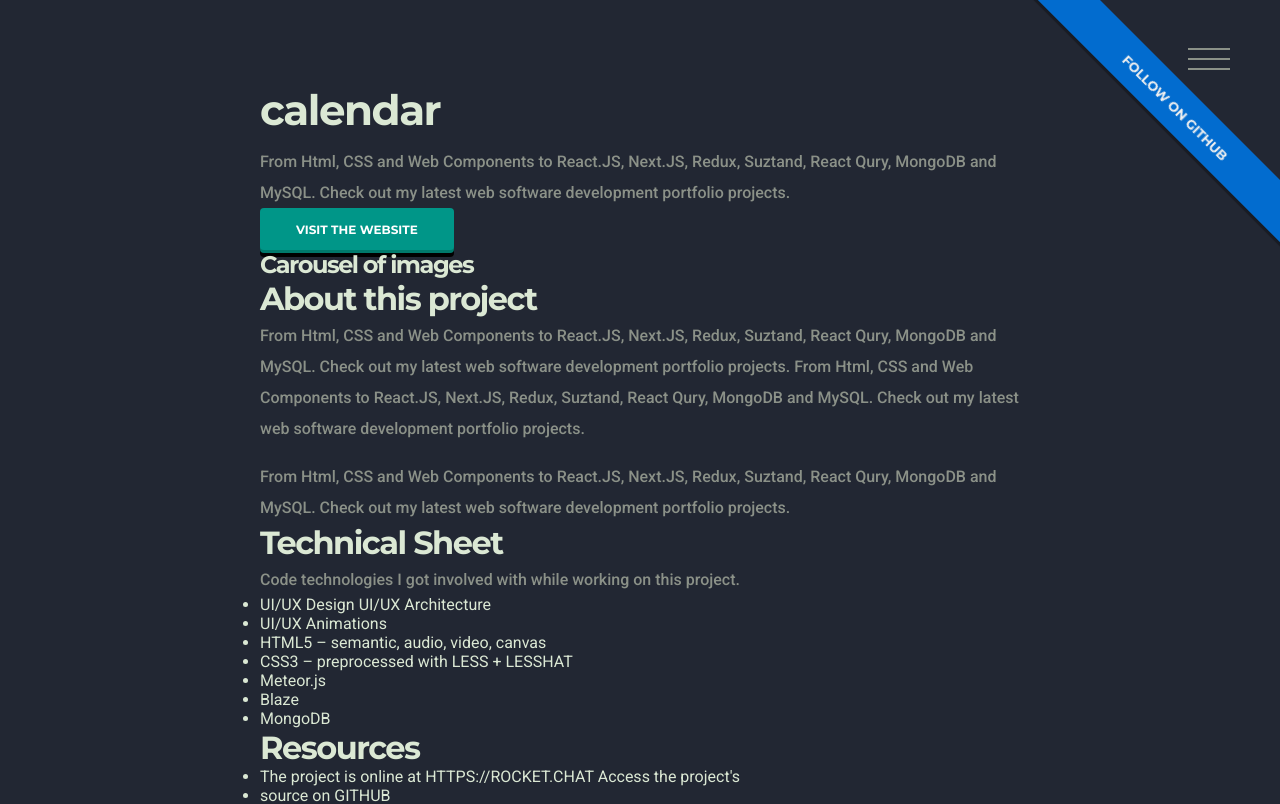
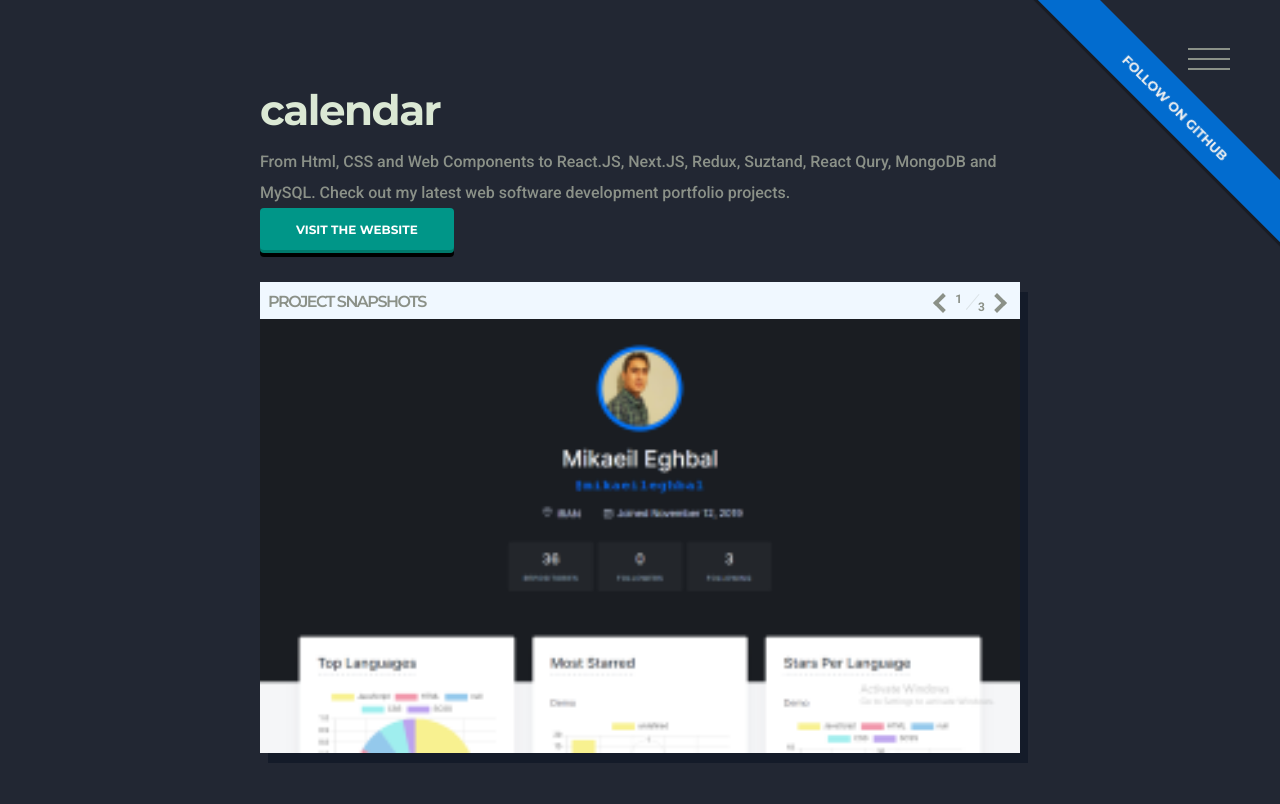
Before and after one commit to mikaeileghbal/react-portfolio, a React (Create React App) app: page /portfolio/calendar in a window 1280 px wide. Shown: the top 804 px of the page. Built offline with nearby package versions, Linux system fonts and the light colour scheme.

Commit message:
Add Carousel component to project detail page

```diff
--- /dev/null
+++ b/src/components/Carousel/Carousel.js
@@ -0,0 +1,100 @@
+import React, { useState } from "react";
+import { useEffect } from "react";
+import "./Carousel.scss";
+
+export default function Carousel({ items, groupSize, render, header }) {
+  const [currentIndex, setCurrentIndex] = useState(0);
+  const groupCount = Math.ceil(items.length / groupSize);
+
+  const groupItems = (items, groupSize) => {
+    console.log(groupSize, items);
+    let rows = items
+      .map(function (item) {
+        return render(item);
+      })
+      .reduce((r, element, index) => {
+        index % groupSize === 0 && r.push([]);
+        r[r.length - 1].push(element);
+        return r;
+      }, [])
+      .map((row) => <div className="carousel-group">{row}</div>);
+
+    return rows;
+  };
+
+  const groupedItems = groupItems(items, groupSize);
+
+  const handlePrev = () => {
+    if (currentIndex === 0) {
+      setCurrentIndex(items.length / groupSize - 1);
+    } else {
+      setCurrentIndex((state) => state - 1);
+    }
+  };
+
+  const handleNext = () => {
+    if (currentIndex === items.length / groupSize - 1) {
+      setCurrentIndex(0);
+    } else {
+      setCurrentIndex((state) => state + 1);
+    }
+  };
+
+  useEffect(() => {
+    // let interval = setInterval(() => {
+    //   console.log(currentIndex);
+    //   if (Number(currentIndex) === items.length - 1) {
+    //     setCurrentIndex(0);
+    //   } else {
+    //     setCurrentIndex((currentIndex) => currentIndex + 1);
+    //   }
+    // }, 3000);
+    // return () => clearInterval(interval);
+  });
+
+  return (
+    <div className="carousel">
+      <div className="carousel__header">
+        <h2 className="carousel__header__title">{header}</h2>
+        <CarouselAction
+          handleNext={handleNext}
+          handlePrev={handlePrev}
+          currentIndex={currentIndex}
+          length={items.length / groupSize}
+        />
+      </div>{" "}
+      <div className="carousel-container">
+        <div
+          className="inner"
+          style={{
+            transform: `translateX(-${currentIndex * (100 / groupCount)}%)`,
+            width: `calc(100% * ${groupCount})`,
+            gridTemplateColumns: `repeat(${groupCount},1fr)`,
+          }}
+        >
+          {groupedItems.map((item) => item)}
+        </div>
+      </div>
+    </div>
+  );
+}
+
+function CarouselAction({ handlePrev, handleNext, currentIndex, length }) {
+  return (
+    <div className="buttons__wrap">
+      <button
+        className="button__previous"
+        type="button"
+        onClick={handlePrev}
+      ></button>
+      <span className="number">{currentIndex + 1}</span>
+      <span className="divide"></span>
+      <span className="length">{length}</span>
+      <button
+        className="button__next"
+        type="button"
+        onClick={handleNext}
+      ></button>
+    </div>
+  );
+}
--- /dev/null
+++ b/src/components/Carousel/Carousel.scss
@@ -0,0 +1,102 @@
+.carousel {
+  padding: 10px 0 0;
+  margin-top: 20px;
+  position: relative;
+  width: 100%;
+  height: 100%;
+  background-color: aliceblue;
+}
+.carousel__header {
+  display: flex;
+  align-items: center;
+  justify-content: space-between;
+  padding: 0 0.5em 0.5em;
+}
+.carousel__header__title {
+  font-size: 16px;
+  font-weight: 600;
+  text-transform: uppercase;
+  color: #8b9188;
+}
+.carousel-container {
+  margin: 0 0;
+  overflow: hidden;
+  position: relative;
+
+  .inner {
+    display: grid;
+    transition: 0.6s;
+    margin: 0;
+  }
+
+  .carousel-group {
+    width: 100%;
+    display: grid;
+    column-gap: 10px;
+    grid-auto-flow: column;
+
+    margin: 0;
+
+    img {
+      width: 100%;
+      height: 100%;
+      object-fit: cover;
+    }
+  }
+}
+.buttons__wrap {
+  margin-right: 0.5em;
+  margin-top: -0.5em;
+  .button__previous,
+  .button__next {
+    border: none;
+    width: 14px;
+    height: 14px;
+    background-color: transparent;
+    border-bottom: 4px solid #8b9188;
+    border-right: 4px solid #8b9188;
+    cursor: pointer;
+    transition: 0.3s;
+  }
+  .button__previous {
+    transform: rotate(135deg);
+    margin-right: 8px;
+
+    &:hover {
+      transform: rotate(135deg) translate(2px, 2px);
+    }
+  }
+  .button__next {
+    transform: rotate(-45deg);
+    margin-left: 8px;
+
+    &:hover {
+      transform: rotate(-45deg) translate(2px, 2px);
+    }
+  }
+  > span {
+    font-size: 12px;
+    color: #8b9188;
+    font-weight: 600;
+  }
+  .number,
+  .length {
+    display: inline-block;
+  }
+  .number {
+    transform: translate(-3px, -3px);
+  }
+  .length {
+    transform: translate(3px, 5px);
+  }
+}
+.divide {
+  display: inline-block;
+  width: 20px;
+  height: 20px;
+  border-bottom: 1px solid #8b9188;
+  transform: rotate(-50deg);
+  margin-left: -10px;
+  padding: 10px;
+  opacity: 0.2;
+}
--- a/src/components/index.js
+++ b/src/components/index.js
@@ -5,6 +5,7 @@ import Next, { Previous } from "./Next";
 import AnimatedLetters from "./AnimatedLetter/AnimatedLetters";
 import Menu from "./Menu";
 import Ribbon from "./Ribbon";
+import Carousel from "./Carousel/Carousel";
 
 export {
   Header,
@@ -15,4 +16,5 @@ export {
   Previous,
   Menu,
   Ribbon,
+  Carousel,
 };
--- a/src/pages/project.js
+++ b/src/pages/project.js
@@ -1,5 +1,6 @@
 import React, { useEffect, useState } from "react";
 import { useParams } from "react-router";
+import { Carousel } from "../components";
 import { portfolio } from "../data/portfolio";
 import {
   Container,
@@ -14,6 +15,7 @@ import theme from "../styles/theme";
 export default function Project() {
   const [project, setProject] = useState({});
   const { title } = useParams();
+  const images = ["githubuser.png", "dinomuz.png", "calendar.png"];
 
   useEffect(() => {
     setProject(
@@ -35,8 +37,20 @@ export default function Project() {
             visit the website{" "}
           </StyledButton>
         </div>
-        <div>
-          <h2>Carousel of images</h2>
+        <div
+          style={{
+            backgroundColor: "white",
+            margin: "2em 0 3em",
+            boxShadow:
+              "8px 10px 0px rgba(2, 12, 27, 0.4), inset 8px 10px 10px rgba(2, 12, 27, 0.4)",
+          }}
+        >
+          <Carousel
+            items={images}
+            render={render}
+            groupSize={1}
+            header="project snapshots"
+          />
         </div>
         <SectionSubTitle>About this project</SectionSubTitle>
         <Text>
@@ -76,3 +90,11 @@ export default function Project() {
     </Section>
   );
 }
+
+function render(item) {
+  return (
+    <div>
+      <img src={`/images/${item}`} alt="item" />
+    </div>
+  );
+}
```
